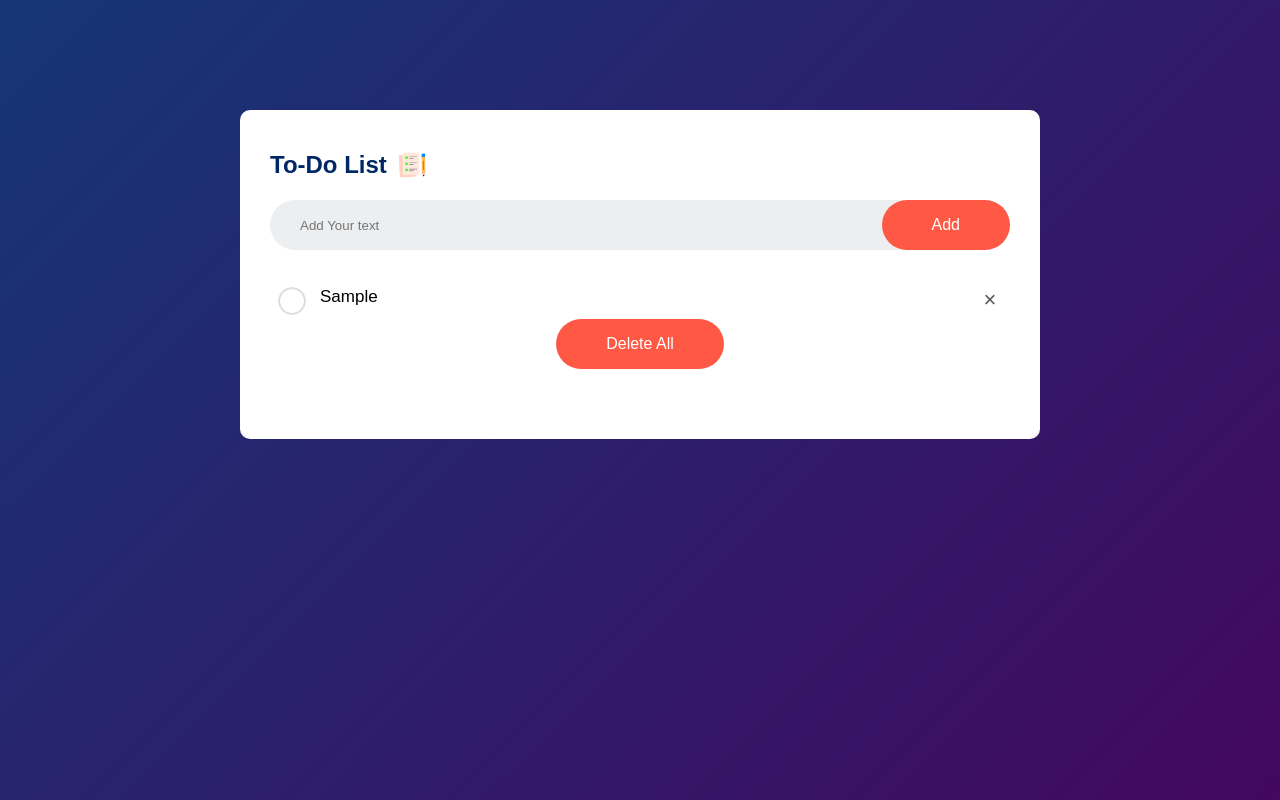
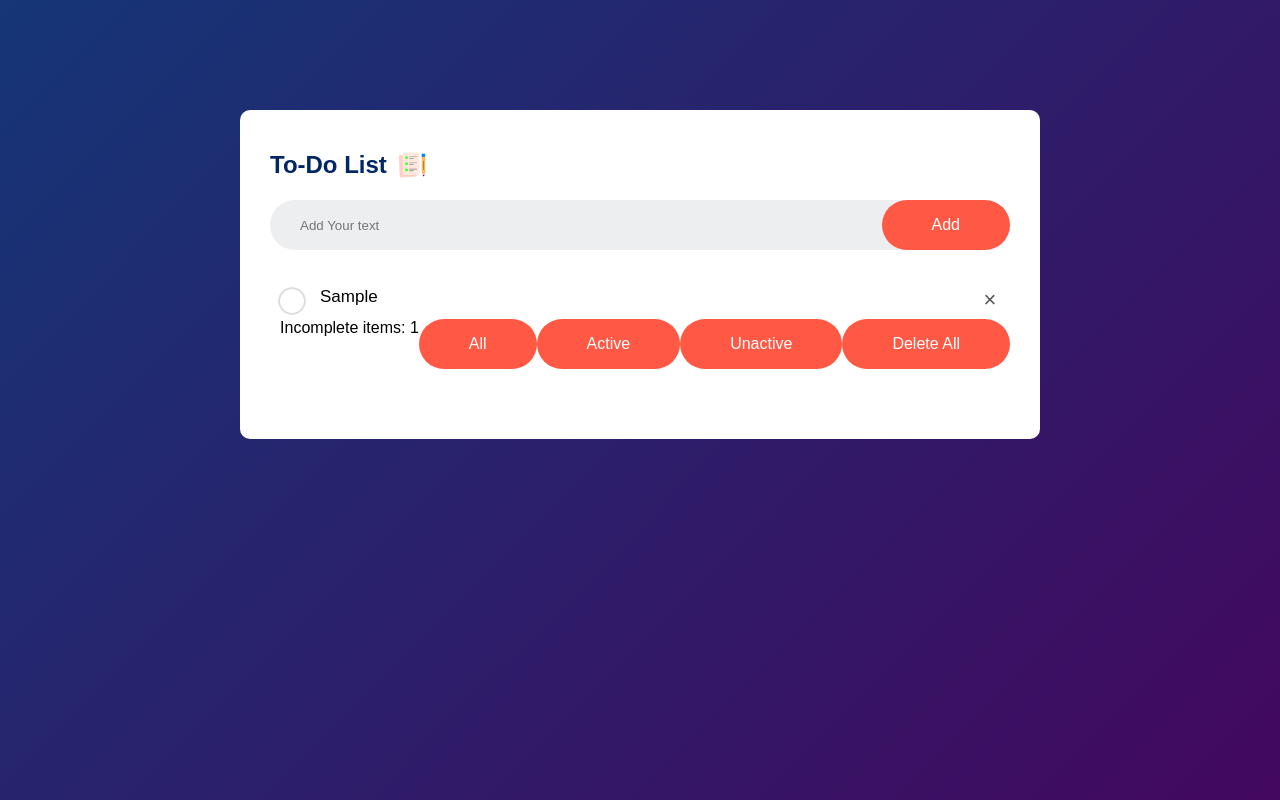
Before and after one commit to SSUHYUNKIM/kakaotech-bootcamp, a plain HTML site: page ToDoList/index.html in a window 1280 px wide. Both pictures are taken after typing "Sample" into the empty fields and a click on the button "Add". Drawn offline with Linux system fonts and the light colour scheme.

Commit message:
feat : 완료되지 않은 할 일의 개수 표기

```diff
--- a/ToDoList/index.html
+++ b/ToDoList/index.html
@@ -15,7 +15,11 @@
         </div>
         <ul id="list-container"></ul>
         <div class="button-container">
-            <button id="deleteAll" onclick="deleteAllTasks()">Delete All</button>
+            <div id="incomplete-count">Incomplete items: 0</div>
+            <button class="filter-btn" id="all">All</button>
+            <button class="filter-btn" id="active">Active</button>
+            <button class="filter-btn" id="unactive">Unactive</button>
+            <button class="delete_all_btn" onclick="deleteAllTasks()">Delete All</button>
         </div>
     </div>
 </div>
--- a/ToDoList/script.js
+++ b/ToDoList/script.js
@@ -1,5 +1,16 @@
 const inputBox = document.getElementById("input-box");
 const listContainer = document.getElementById("list-container");
+
+function updateIncompleteCount() {
+    const tasks = listContainer.getElementsByTagName("li");
+    let incompleteCount = 0;
+    for (let task of tasks) {
+        if (!task.classList.contains("checked")) {
+            incompleteCount++;
+        }
+    }
+    document.getElementById("incomplete-count").innerText = "Incomplete items: " + incompleteCount;
+}
 
 function addTask() {
     if(inputBox.value === "") {
@@ -16,11 +27,13 @@ function addTask() {
     }
     inputBox.value = "";
     saveData();
+    updateIncompleteCount();
 }
 
 function deleteAllTasks() {
     listContainer.innerHTML = '';
     saveData();
+    updateIncompleteCount();
 }
 
 inputBox.addEventListener("keydown", function(event) {
@@ -38,6 +51,7 @@ listContainer.addEventListener("click", function(e) {
         e.target.parentElement.remove();
         saveData();
     }
+    updateIncompleteCount();
 }, false);
 
 function saveData() {
@@ -46,6 +60,7 @@ function saveData() {
 
 function showTask() {
     listContainer.innerHTML = localStorage.getItem("data");
+    updateIncompleteCount();
 }
 
 showTask();
--- a/ToDoList/style.css
+++ b/ToDoList/style.css
@@ -99,6 +99,16 @@ ul li span:hover {
 }
 .button-container {
     display: flex;
-    justify-content: center;
+    justify-content: flex-end;
+    align-items: flex-start;
     width: 100%;
 }
+.incomplete-count {
+    bottom: 20px;
+    left: 20px;
+    font-size: 18px;
+}
+.delete_all_btn:hover {
+    text-decoration: underline;
+    cursor: pointer;
+}
```
